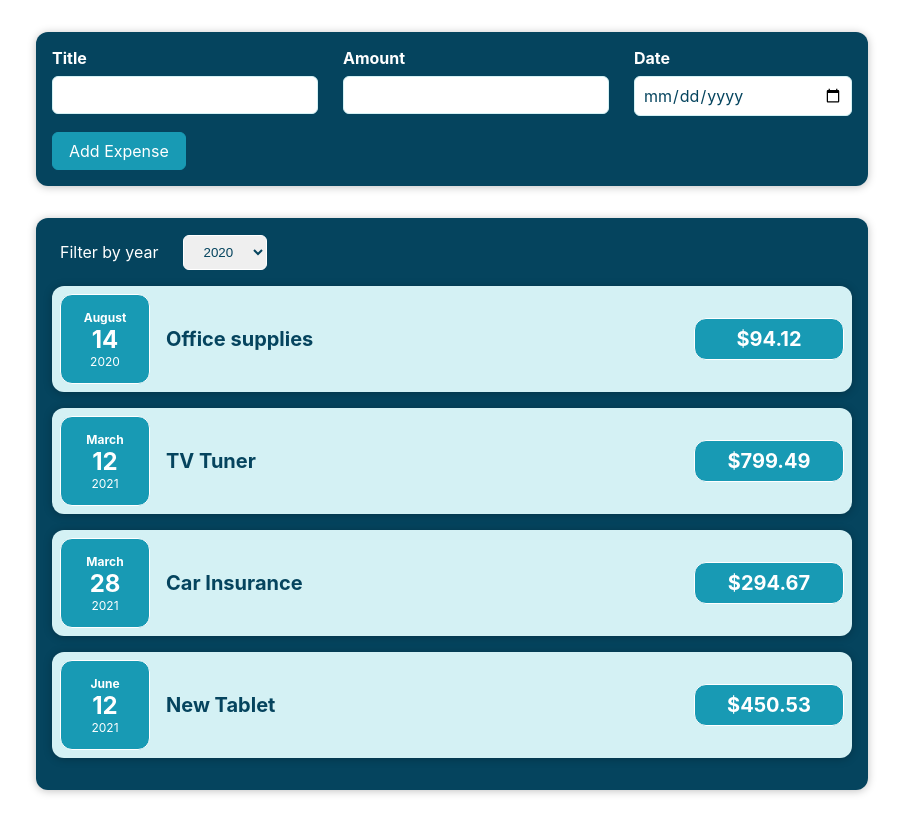
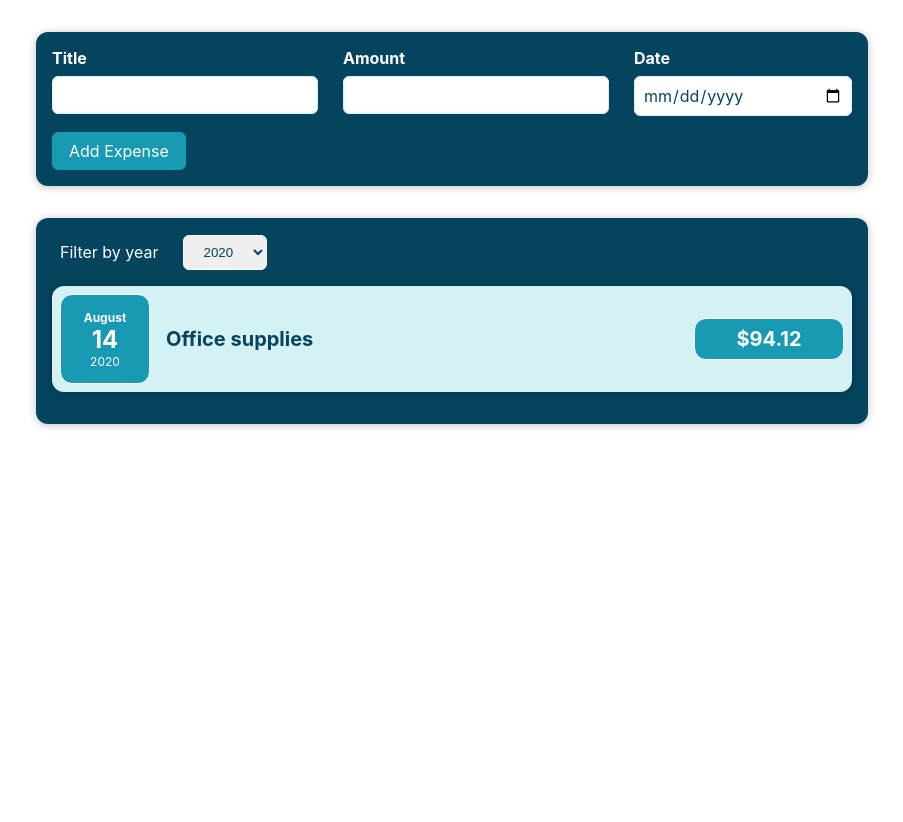
Before and after one commit to ivana-petrovic-ey/react-exercise, a React (Create React App) app: page / in a window 1280 px wide. Shown: the whole page, without its empty margins (188-1091 px from the left). After the commit the page ends 800 px from the top, so only its background shows below. Built offline with nearby package versions, Linux system fonts and the light colour scheme.

Commit message:
filter by date logic added

```diff
--- a/src/components/Expenses/Expenses.js
+++ b/src/components/Expenses/Expenses.js
@@ -11,6 +11,10 @@ const Expenses = (props) => {
     setFilteredYear(selectedYear);
   };
 
+  const filteredExpenses = props.items.filter((el) => {
+    return el.date.getFullYear().toString() == filteredYear;
+  });
+
   return (
     <Card className="expenses">
       <ExpensesFilter
@@ -18,7 +22,7 @@ const Expenses = (props) => {
         onChangeFilter={filterChangeHandler}
       />
 
-      {props.items.map((el) => (
+      {filteredExpenses.map((el) => (
         <ExpenseItem
           title={el.title}
           amount={el.amount}
```
